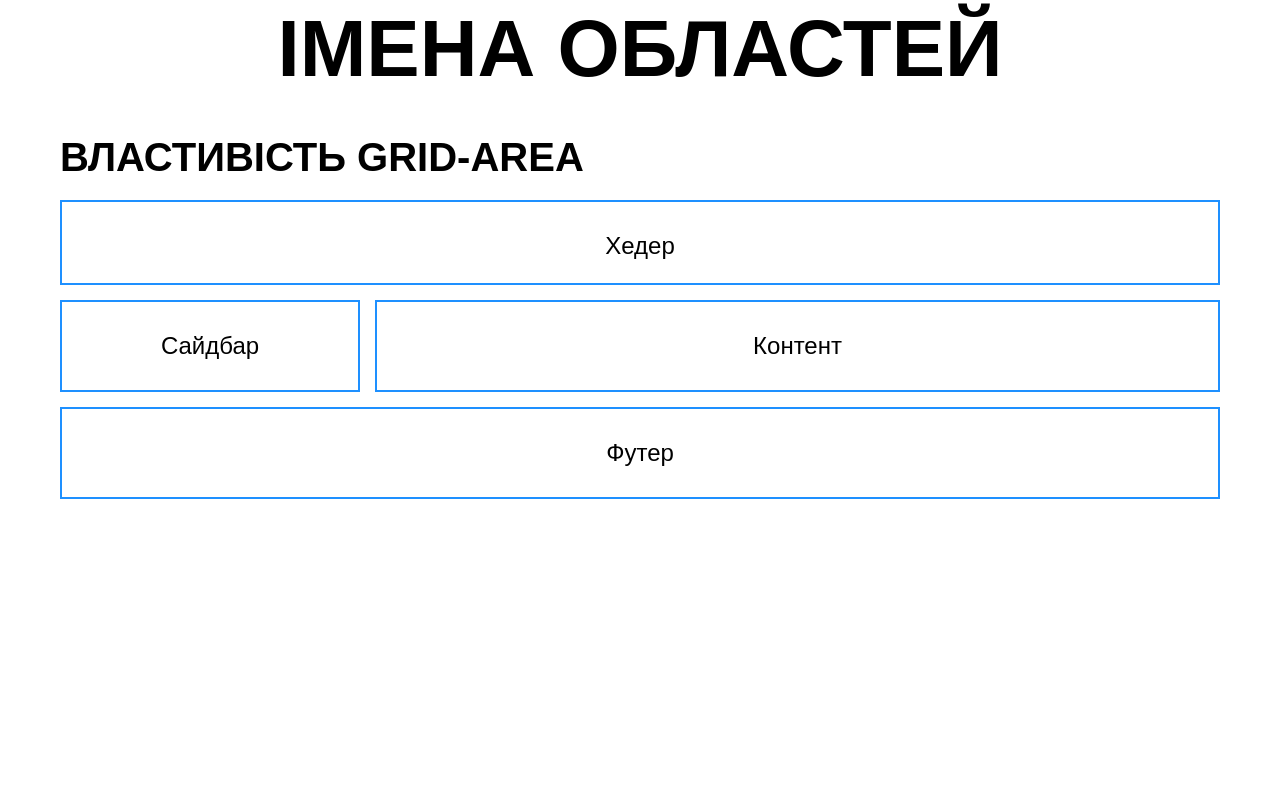
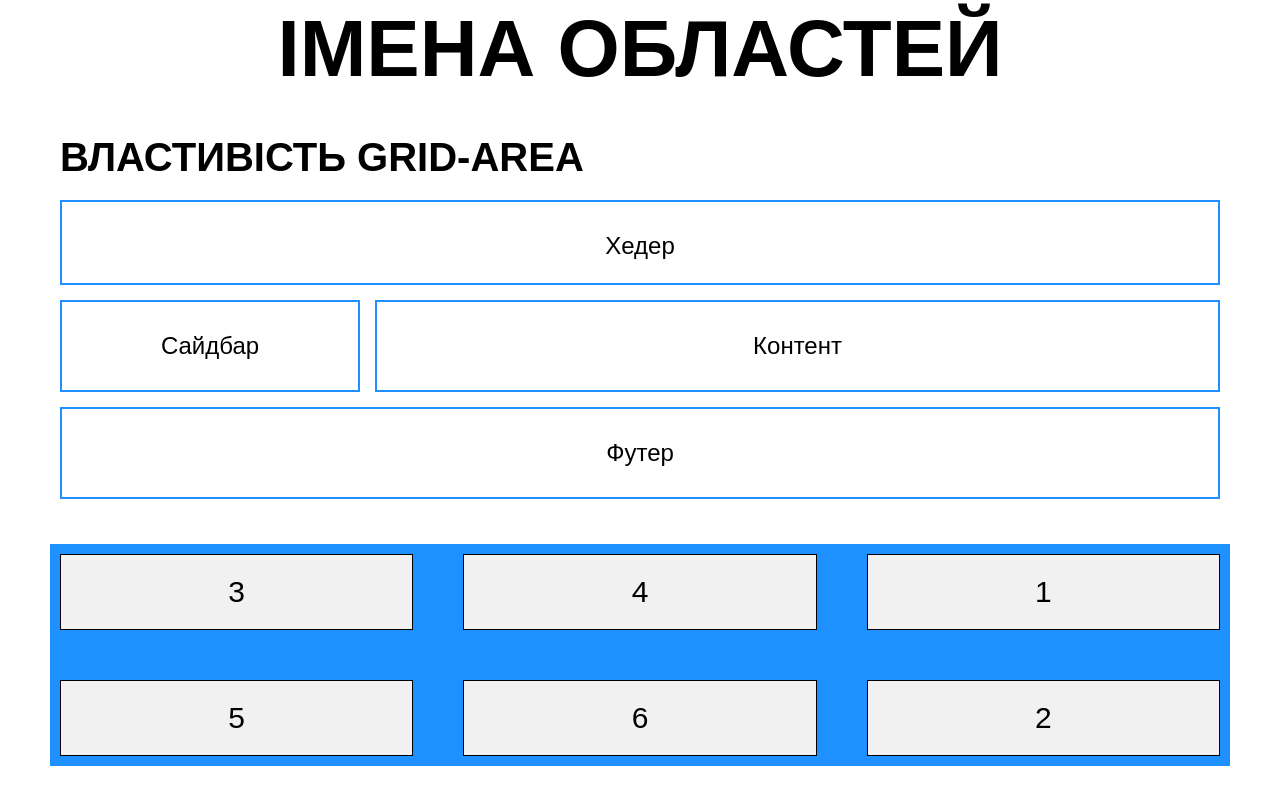
Before and after one commit to Vidiborets0012/GRID, a plain HTML site: page index.html in a window 1280 px wide. Shown: the part 6388-7192 px from the top of the page. Before the commit the page ends 6952 px from the top, so only its background shows below. Drawn offline with Linux system fonts and the light colour scheme.

Commit message:
add an example of applying the grid-area property to the section-area

```diff
--- a/css/style.css
+++ b/css/style.css
@@ -222,3 +222,31 @@ body {
 .grid__footer {
   grid-area: footer;
 }
+
+.section-area .grid-body__columns-auto {
+  grid-template-columns: repeat(3, 1fr);
+}
+
+.grid__item--1 {
+  grid-area: 1 / 3;
+}
+
+.grid__item--2 {
+  grid-area: 2 / 3;
+}
+
+.grid__item--3 {
+  grid-area: 1 / 1;
+}
+
+.grid__item--4 {
+  grid-area: 1 / 2;
+}
+
+.grid__item--5 {
+  grid-area: 2 / 1;
+}
+
+.grid__item--6 {
+  grid-area: 2 / 2;
+}
--- a/index.html
+++ b/index.html
@@ -189,8 +189,8 @@
           <div class="page__section-items grid">
             <div class="grid__body grid-body grid-body__columns-percent">
               <div class="grid__item">1<br />20%</div>
+              <div class="grid__item">2<br />20%</div>
               <div class="grid__item">3<br />20%</div>
-              <div class="grid__item">2<br />20%</div>
               <div class="grid__item">4<br />20%</div>
               <div class="grid__item">5</div>
               <div class="grid__item">6</div>
@@ -202,8 +202,8 @@
           <div class="page__section-items grid">
             <div class="grid__body grid-body grid-body__columns-fr">
               <div class="grid__item">1<br />1fr</div>
+              <div class="grid__item">2<br />1fr</div>
               <div class="grid__item">3<br />1fr</div>
-              <div class="grid__item">2<br />1fr</div>
               <div class="grid__item">4<br />1fr</div>
               <div class="grid__item">5</div>
               <div class="grid__item">6</div>
@@ -219,8 +219,8 @@
           <div class="page__section-items grid">
             <div class="grid__body grid-body grid-body__columns-auto grid-body__rows-auto">
               <div class="grid__item">1</div>
+              <div class="grid__item">2</div>
               <div class="grid__item">3</div>
-              <div class="grid__item">2</div>
               <div class="grid__item">4</div>
               <div class="grid__item">5</div>
               <div class="grid__item">6</div>
@@ -232,8 +232,8 @@
           <div class="page__section-items grid">
             <div class="grid__body grid-body grid-body__columns-auto grid-body__rows-px">
               <div class="grid__item">1</div>
+              <div class="grid__item">2</div>
               <div class="grid__item">3</div>
-              <div class="grid__item">2</div>
               <div class="grid__item">4</div>
               <div class="grid__item">5</div>
               <div class="grid__item">6</div>
@@ -258,6 +258,17 @@
             </div>
           </div>
         </div>
+
+        <div class="page__section-items grid">
+          <div class="grid__body grid-body grid-body__columns-auto">
+            <div class="grid__item grid__item--1">1</div>
+            <div class="grid__item grid__item--2">2</div>
+            <div class="grid__item grid__item--3">3</div>
+            <div class="grid__item grid__item--4">4</div>
+            <div class="grid__item grid__item--5">5</div>
+            <div class="grid__item grid__item--6">6</div>
+          </div>
+        </div>
       </section>
     </main>
   </body>
```
